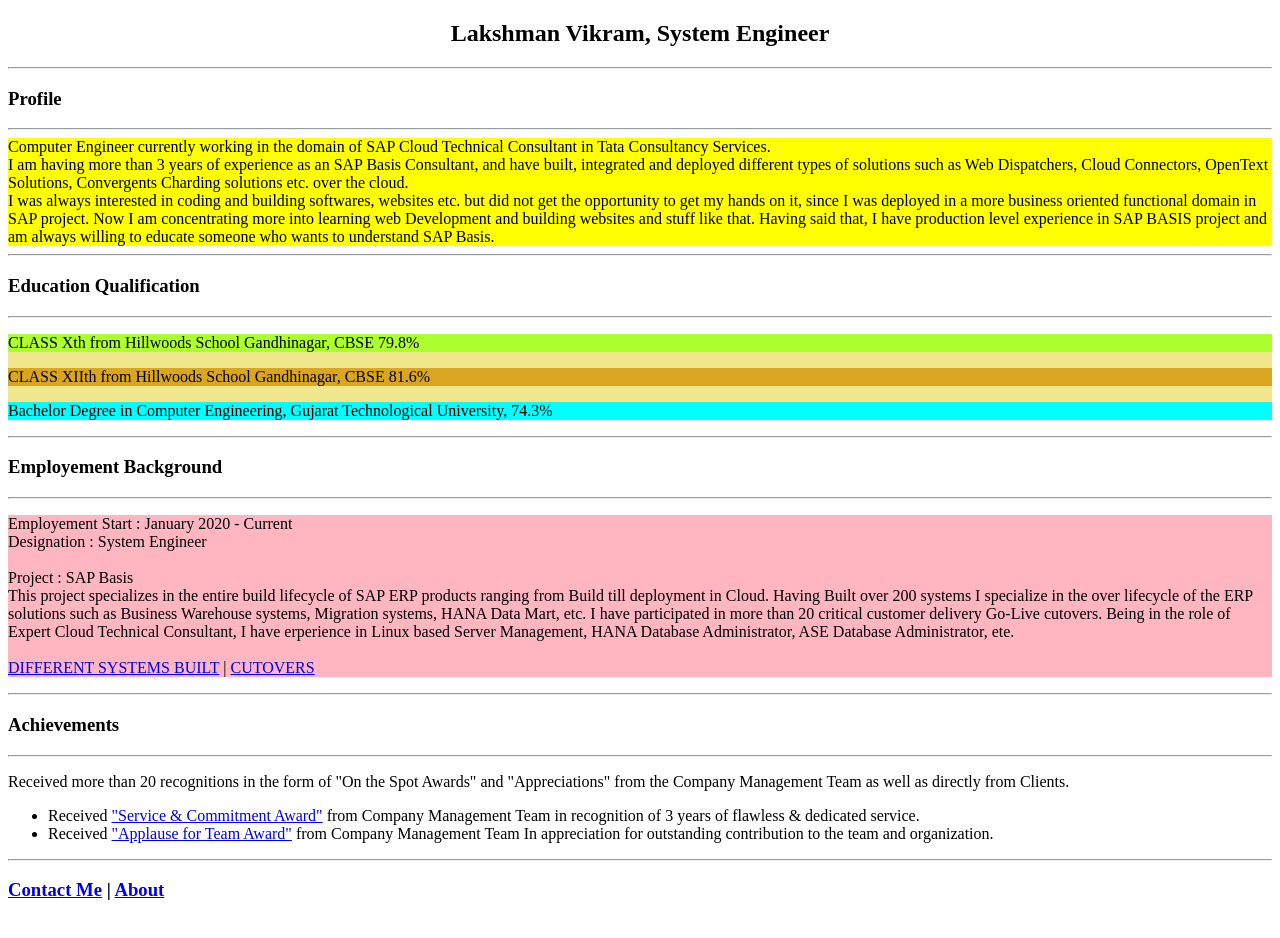
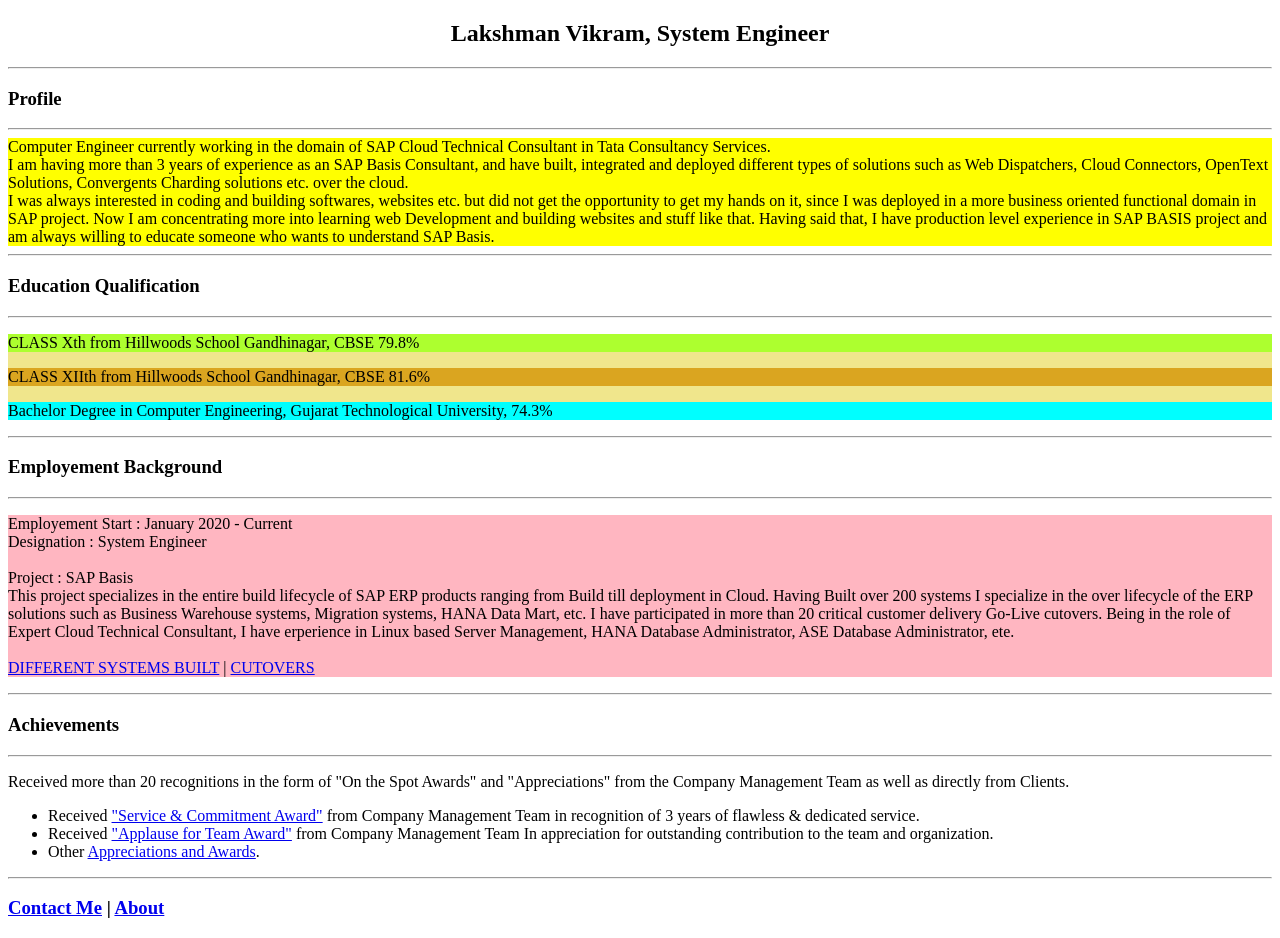
Before and after one commit to lakshmanvikram/My-Resume, a plain HTML site: page index.html in a window 1280 px wide. Drawn offline with Linux system fonts and the light colour scheme.

Commit message:
Add files via upload

```diff
--- a/index.html
+++ b/index.html
@@ -51,6 +51,7 @@
         <ul>
             <li>Received <a href="./assets/WorkProject/Service_&_Commitment__Award.pdf">"Service & Commitment Award"</a> from Company Management Team in recognition of 3 years of flawless & dedicated service.</li>
             <li>Received <a href="./assets/WorkProject/Applause_for_Team_Award.pdf">"Applause for Team Award"</a> from Company Management Team In appreciation for outstanding contribution to the team and organization.</li>
+            <li>Other <a href="./assets/WorkProject/TCS_Awards.pdf">Appreciations and Awards</a>.</li>
         </ul>
     </div>
     <hr/>
```
Also changed, not shown: 1 other file.
